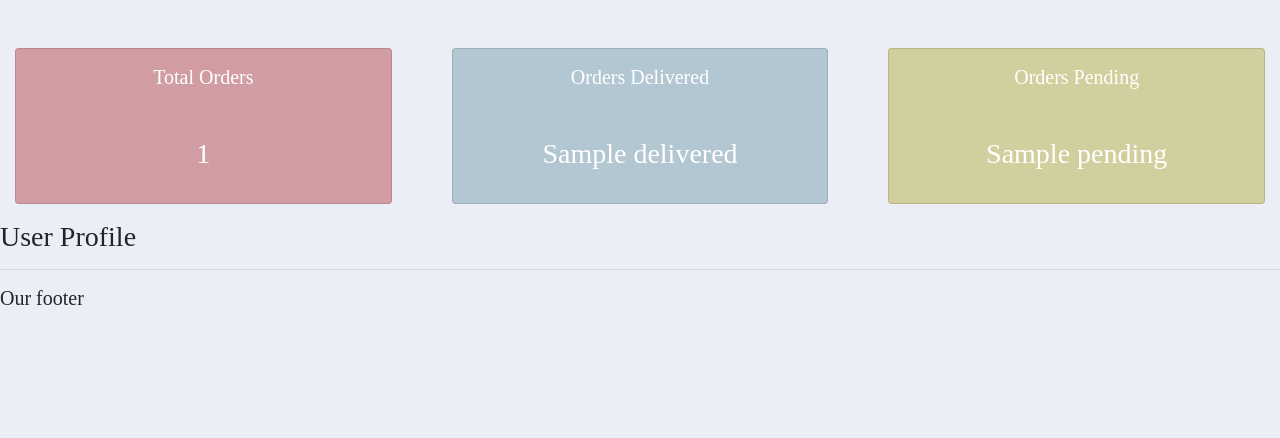
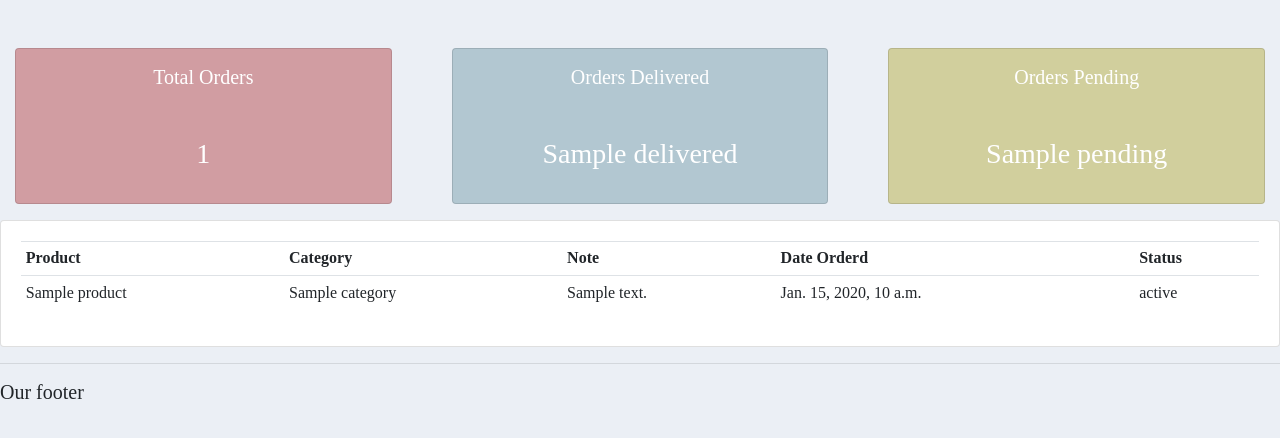
Before and after one commit to harikaduyu/django-crm, a Django app: template accounts/templates/accounts/user.html in a window 1280 px wide. Shown: the part 66-504 px from the top of the page. Run offline with Django 3.2, Linux system fonts and the light colour scheme; the template is opened without the code that fills it: most values are stand-ins (such as "Sample title", 1, 10 or a date in 2020); some libraries are stand-ins or nearby versions; some web fonts are replaced.

Commit message:
one-to-one relationship btw customer-user

```diff
--- a/accounts/models.py
+++ b/accounts/models.py
@@ -1,8 +1,9 @@
 from django.db import models
+from django.contrib.auth.models import User
 
 
 class Customer(models.Model):
-
+    user = models.OneToOneField(User, null=True, on_delete=models.CASCADE)
     name = models.CharField(max_length=200, null=True)
     phone = models.CharField(max_length=200, null=True)
     email = models.CharField(max_length=200, null=True)
--- a/accounts/templates/accounts/user.html
+++ b/accounts/templates/accounts/user.html
@@ -3,6 +3,29 @@
 {% block content %}
 <!--br-->
 {% include 'accounts/status.html' %}
-<h3>User Profile</h3>
+<div class="row">
+  <div class="col-md">
+    <div class="card card-body">
+      <table class="table table-sm">
+        <tr>
+          <th>Product</th>
+          <th>Category</th>
+          <th>Note</th>
+          <th>Date Orderd</th>
+          <th>Status</th>
+        </tr>
+        {% for order in orders%}
+        <tr>
+          <td>{{ order.product }}</td>
+          <td>{{ order.product.category }}</td>
+          <td>{{ order.note }}</td>
+          <td>{{ order.date_created }}</td>
+          <td>{{ order.status }}</td>
+        </tr>
+        {% endfor %}
+      </table>
+    </div>
+  </div>
+</div>
 
 {% endblock content %}
```
Also changed, not shown: accounts/views.py (+14 -1 lines), accounts/migrations/0007_customer_user.py (added), db.sqlite3.
